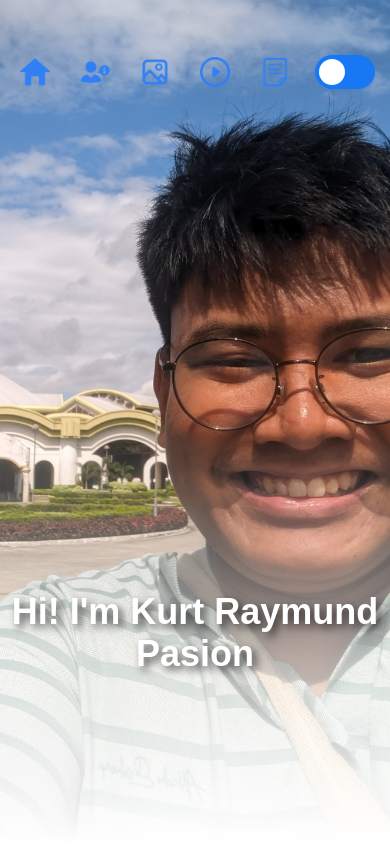
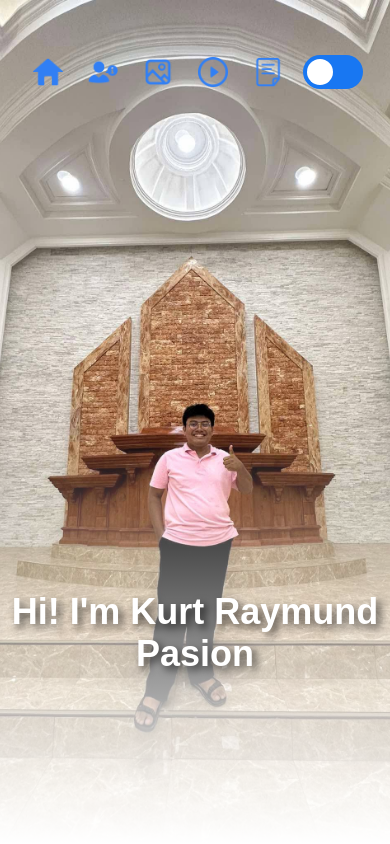
Before and after one commit to pasion-285567/pasionkrp, a plain HTML site: page index.html in a window 390 px wide. Shown: the top 844 px of the page. Drawn offline with Linux system fonts and the light colour scheme; no server answers.

Commit message:
edited hero for mobile

```diff
--- a/index.html
+++ b/index.html
@@ -14,6 +14,7 @@
     <link rel="stylesheet" href="styles-1078p.css">
     <link rel="stylesheet" href="styles-716p.css">
     <link rel="stylesheet" href="styles-660p.css">
+    <link rel="stylesheet" href="styles-480p.css">
     <link rel="icon" href="Profiles/favicon.png">
 </head>
 
--- a/styles-480p.css
+++ b/styles-480p.css
@@ -1,6 +1,11 @@
 @media (max-width: 480px) {
     .hero-text {
         font-size: 36px;
+    }
+
+    .hero {
+        background: linear-gradient(to bottom, rgba(255, 255, 255, 0) 50%, var(--body-bg-color) 100%),
+            url('Profiles/image9.jpg') no-repeat center center/cover !important;
     }
 
     .profile-container {
```
